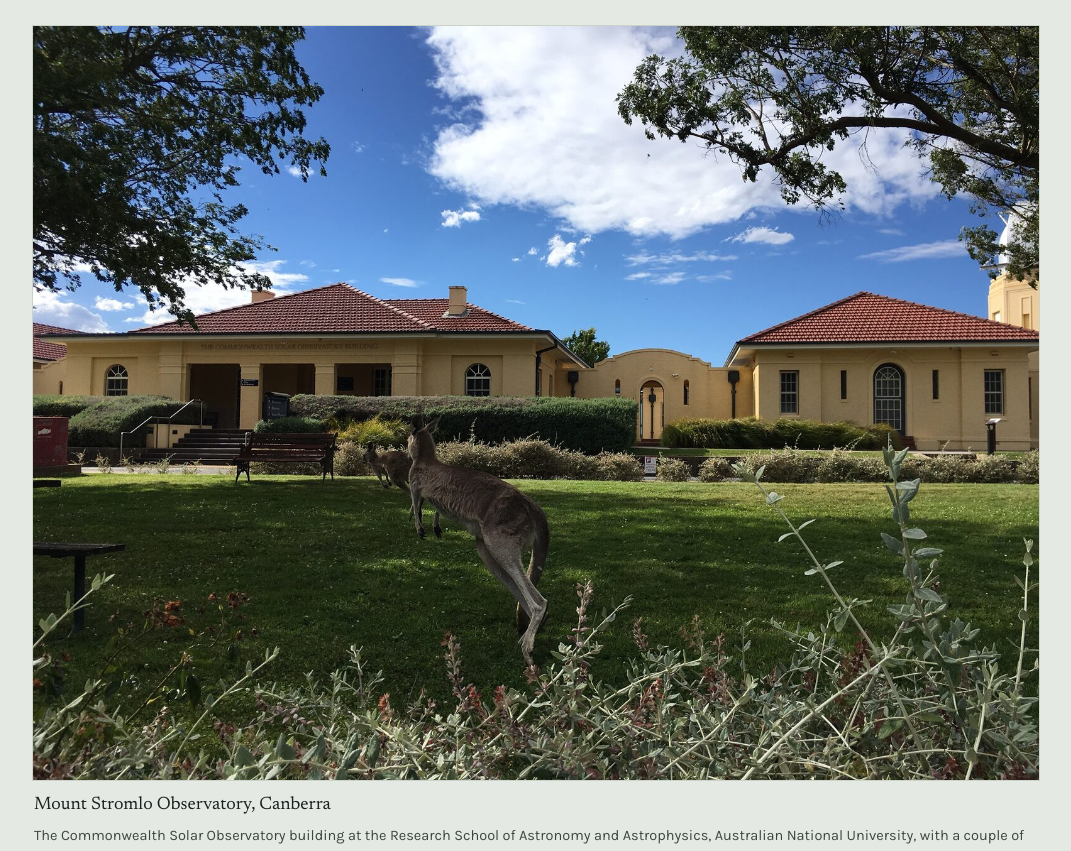
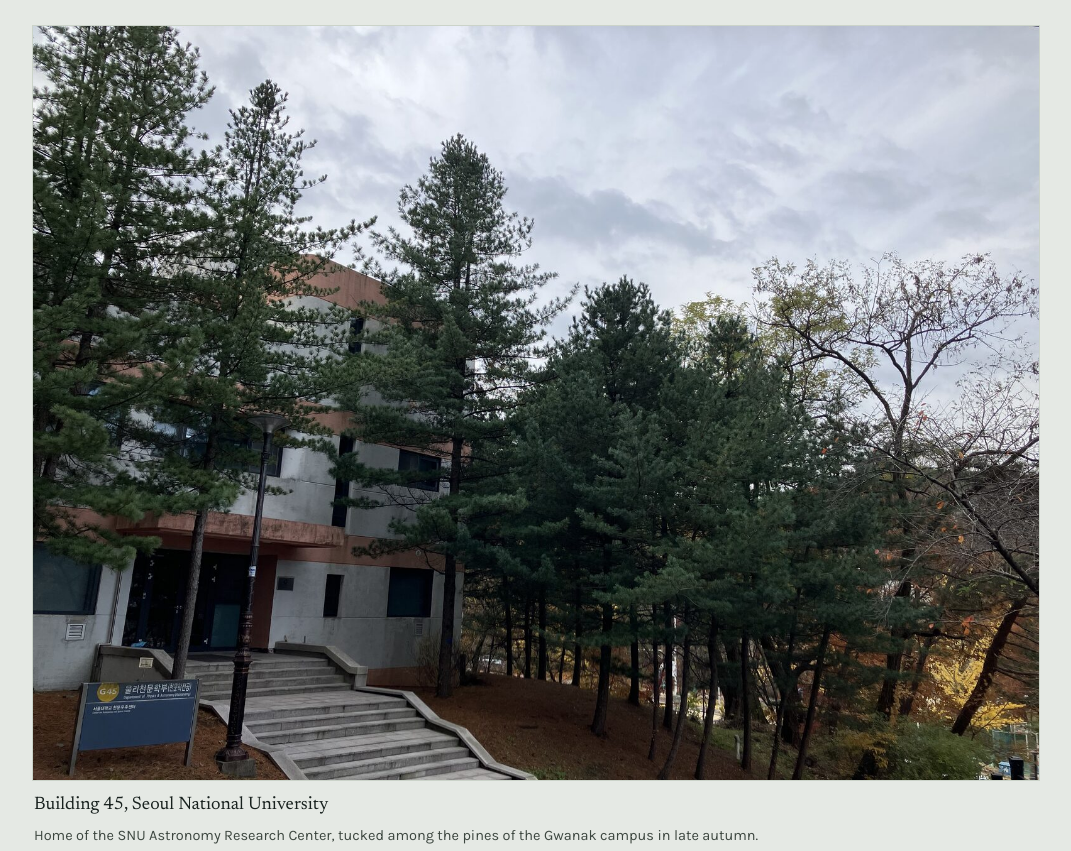
Before and after one commit to seowony/seowony.github.io, a plain HTML site: page places.html in a window 1280 px wide. Shown: the part 240-1091 px from the top of the page, without its empty margins (104-1175 px from the left). Drawn offline with Linux system fonts and the light colour scheme.

Commit message:
add SNU 45 photo

```diff
--- a/places.html
+++ b/places.html
@@ -204,7 +204,8 @@
   .album { display: grid; gap: 22px; }
   @media (min-width: 760px) { .album { grid-template-columns: repeat(2, minmax(0, 1fr)); } }
   .album figure { margin: 0; }
-  .album figure.wide { grid-column: 1 / -1; }
+  .album figure:first-child,
+  .album figure:nth-child(2):last-child { grid-column: 1 / -1; }
   .album img { width: 100%; height: auto; display: block; border: 1px solid var(--edge); background: var(--panel); }
   .album figcaption { padding: 10px 2px 0; }
   .album .obj { font-family: var(--serif); font-size: 18px; color: var(--ink); }
@@ -249,8 +250,28 @@
       Snapshots from the observatories and institutes where I have worked.
     </p>
 
+    <!--
+      How this album works
+      - Photo files live in assets/ and are named place-<site>-<year>.jpg
+      - The FIRST figure is the main (large) photo. To change it, move another
+        figure block to the top. No other edits are needed.
+      - To add a photo, copy one figure block and change src, alt and the caption.
+    -->
     <div class="album">
-      <figure class="wide">
+
+      <!-- MAIN PHOTO -->
+      <figure>
+        <img src="assets/place-snu45-2026.jpg" width="1600" height="1200" loading="lazy"
+             alt="A concrete building half hidden behind tall pine trees on a grey autumn day, with stone steps and a department sign in front">
+        <figcaption>
+          <div class="obj">Building 45, Seoul National University</div>
+          <div class="desc">Home of the SNU Astronomy Research Center, tucked among the pines of the Gwanak campus
+            in late autumn.</div>
+          <div class="fov">November 2026, photo by Seo-Won Chang</div>
+        </figcaption>
+      </figure>
+
+      <figure>
         <img src="assets/place-stromlo-2017.jpg" width="1600" height="1200" loading="lazy"
              alt="Two kangaroos on the lawn in front of the yellow Commonwealth Solar Observatory building at Mount Stromlo, under a blue sky">
         <figcaption>
```
Also changed, not shown: assets/place-snu45-2026.jpg (added).
